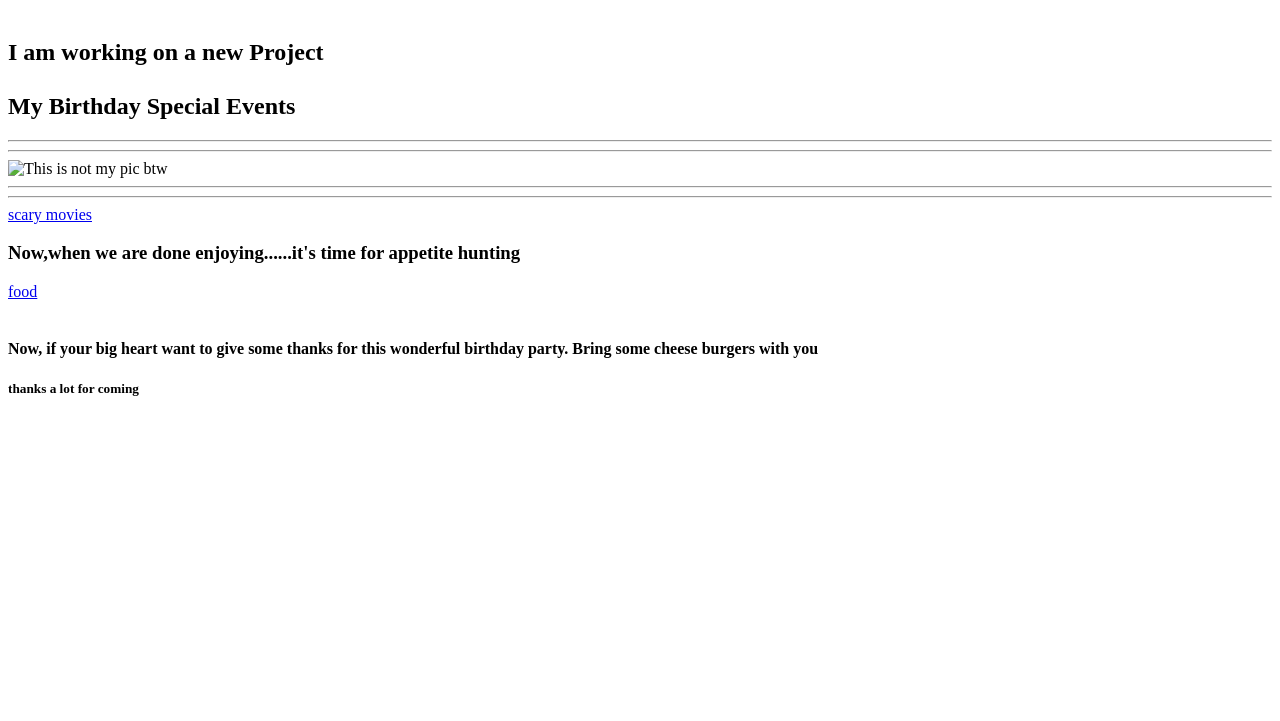
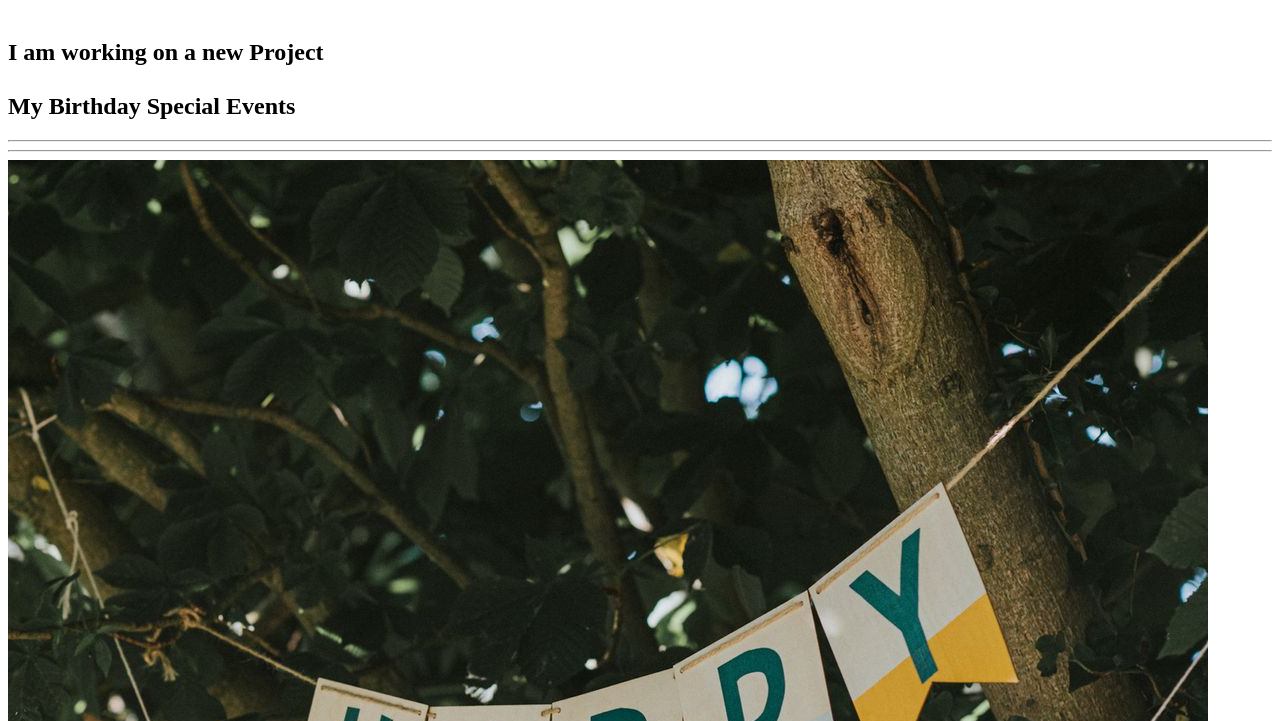
Before and after one commit to VishalSingh300/Birthday-webpage, a plain HTML site: page index.html in a window 1280 px wide. Shown: the part 79-800 px from the top of the page. Drawn offline with Linux system fonts and the light colour scheme.

Commit message:
Update index.html

```diff
--- a/index.html
+++ b/index.html
@@ -12,7 +12,7 @@
     My Birthday Special Events</h2>
     <hr>
     <hr>
-    <img src="/html(1)/happy-birthday-banner-hangs-from-a-tree-royalty-free-image-1657296329.jpg" alt="This is not my pic btw">
+    <img src="/Birthday-webpage/happy-birthday-banner-hangs-from-a-tree-royalty-free-image-1657296329.jpg" alt="This is not my pic btw">
     <hr>
     <hr>
   <a href="movie-list.html">scary movies</a>
```
